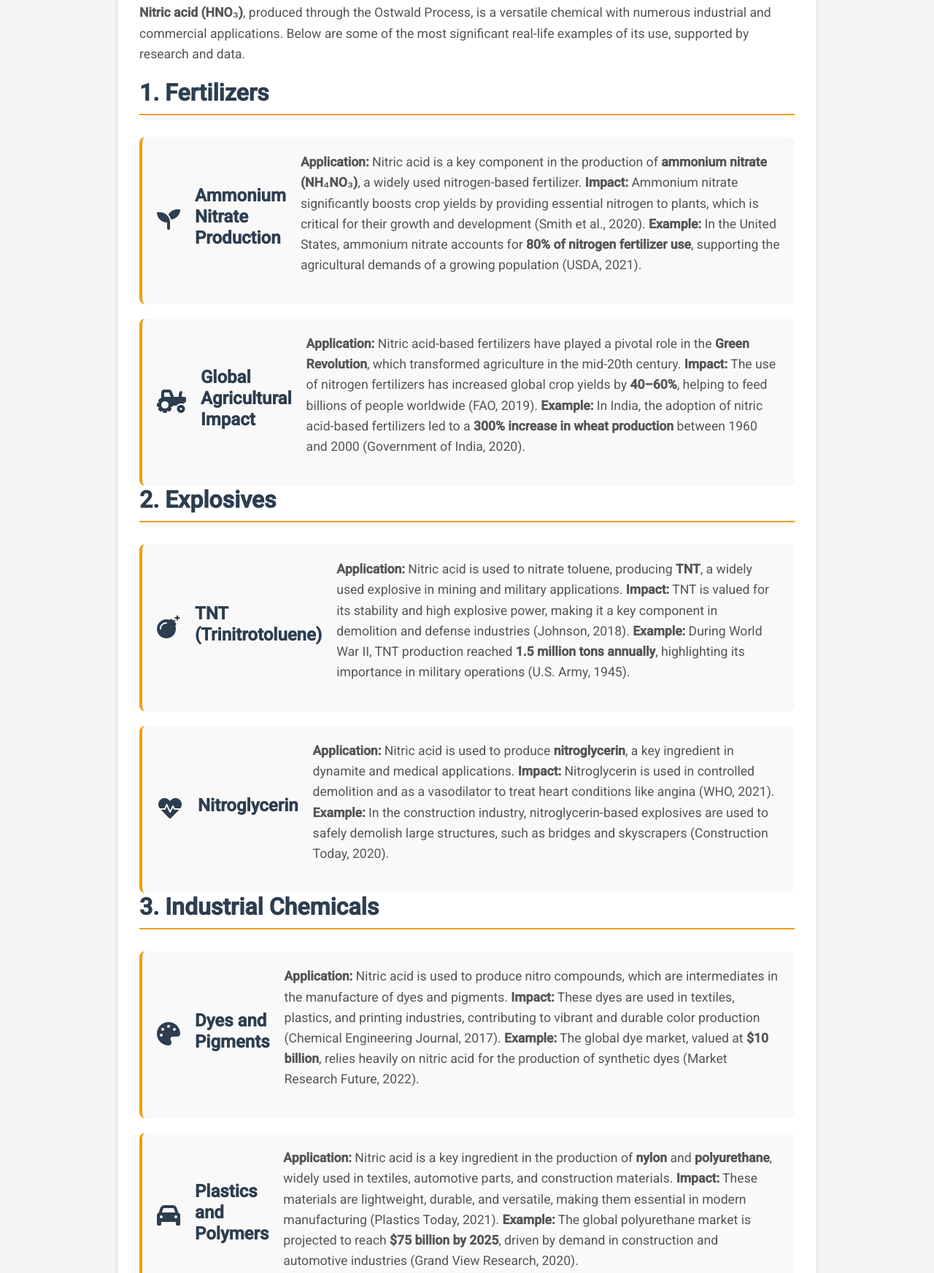
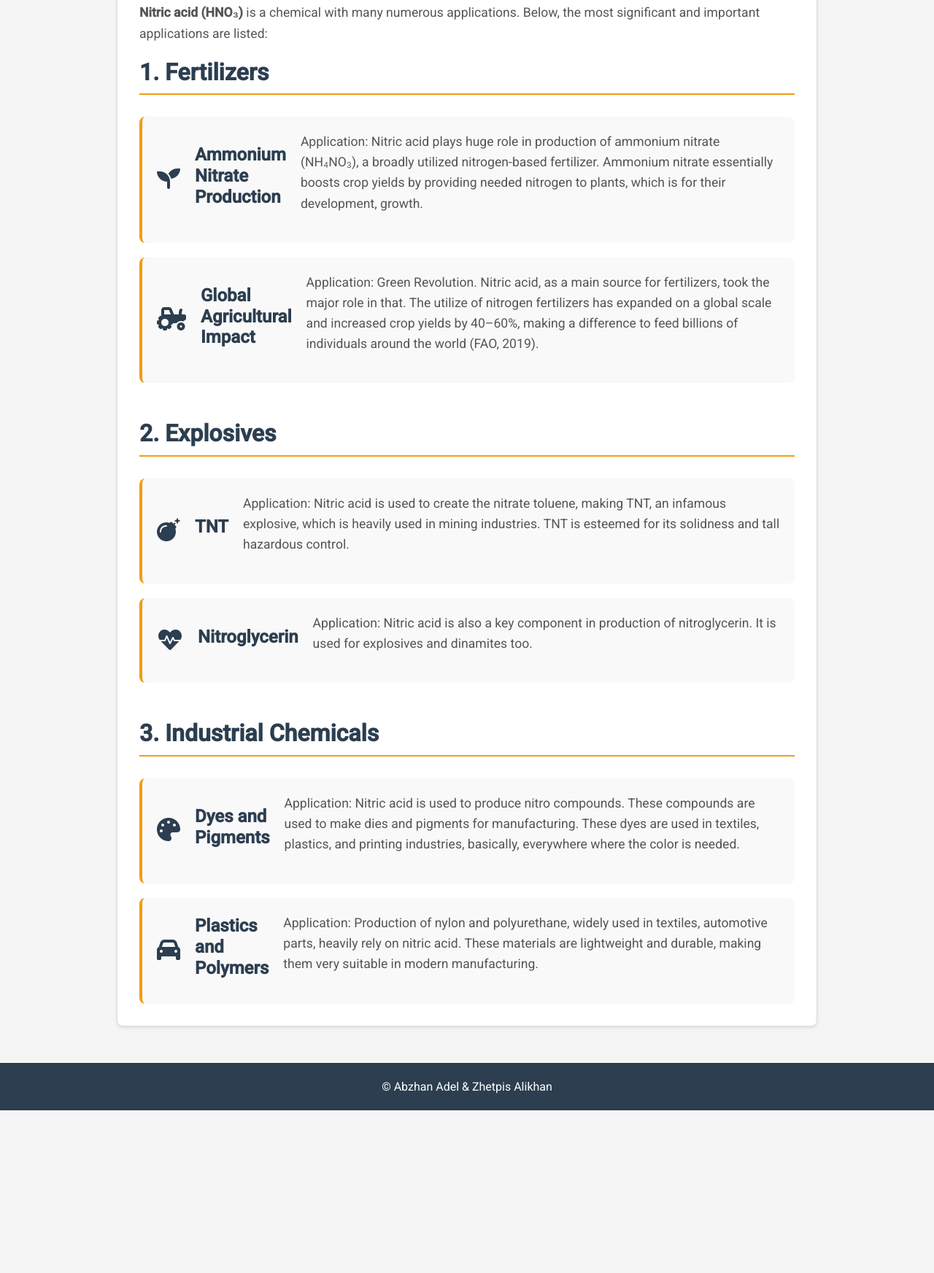
Before and after one commit to Austerl1tzz/chemistryFinal, a plain HTML site: page examples.html in a window 1280 px wide. Shown: the part 307-2052 px from the top of the page at 73% size. After the commit the page ends 1829 px from the top, so only its background shows below. Drawn offline with nearby package versions, Linux system fonts and the light colour scheme.

Commit message:
changeduzheustal

```diff
--- a/examples.html
+++ b/examples.html
@@ -27,18 +27,18 @@
     <main>
         <section class="content">
             <h1 style="font-weight: 900;">Real-Life Examples of Nitric Acid Applications</h1>
-            <p><strong>Nitric acid (HNO₃)</strong>, produced through the Ostwald Process, is a versatile chemical with numerous industrial and commercial applications. Below are some of the most significant real-life examples of its use, supported by research and data.</p>
+            <p><strong>Nitric acid (HNO₃)</strong> is a chemical with many numerous applications. Below, the most significant and important applications are listed:</p>
 
             <h2>1. Fertilizers</h2>
-            <div class="examples">
+            <div class="examples" style="margin-bottom: 50px;">
                 <div class="example">
                     <div class="icon">
                         <i class="fas fa-seedling"></i>
                     </div>
                     <h3>Ammonium Nitrate Production</h3>
-                    <p><strong>Application:</strong> Nitric acid is a key component in the production of <strong>ammonium nitrate (NH₄NO₃)</strong>, a widely used nitrogen-based fertilizer.
-                    <strong>Impact:</strong> Ammonium nitrate significantly boosts crop yields by providing essential nitrogen to plants, which is critical for their growth and development (Smith et al., 2020).
-                    <strong>Example:</strong> In the United States, ammonium nitrate accounts for <strong>80% of nitrogen fertilizer use</strong>, supporting the agricultural demands of a growing population (USDA, 2021).</p>
+                    <p>Application: Nitric acid plays huge role in production of ammonium nitrate (NH₄NO₃), a broadly
+                        utilized nitrogen-based fertilizer. Ammonium nitrate essentially boosts crop yields by providing needed
+                        nitrogen to plants, which is for their development, growth.</p>
                 </div>
 
                 <div class="example">
@@ -46,9 +46,10 @@
                         <i class="fas fa-tractor"></i>
                     </div>
                     <h3>Global Agricultural Impact</h3>
-                    <p><strong>Application:</strong> Nitric acid-based fertilizers have played a pivotal role in the <strong>Green Revolution</strong>, which transformed agriculture in the mid-20th century.
-                    <strong>Impact:</strong> The use of nitrogen fertilizers has increased global crop yields by <strong>40–60%</strong>, helping to feed billions of people worldwide (FAO, 2019).
-                    <strong>Example:</strong> In India, the adoption of nitric acid-based fertilizers led to a <strong>300% increase in wheat production</strong> between 1960 and 2000 (Government of India, 2020).</p>
+                    <p>Application: Green Revolution. Nitric acid, as a main source for fertilizers,
+                        took the major role in that. The utilize of nitrogen fertilizers
+                        has expanded on a global scale and increased crop yields by 40–60%, making a difference
+                        to feed billions of individuals around the world (FAO, 2019).</p>
                 </div>
             </div>
 
@@ -58,20 +59,18 @@
                     <div class="icon">
                         <i class="fas fa-bomb"></i>
                     </div>
-                    <h3>TNT (Trinitrotoluene)</h3>
-                    <p><strong>Application:</strong> Nitric acid is used to nitrate toluene, producing <strong>TNT</strong>, a widely used explosive in mining and military applications.
-                    <strong>Impact:</strong> TNT is valued for its stability and high explosive power, making it a key component in demolition and defense industries (Johnson, 2018).
-                    <strong>Example:</strong> During World War II, TNT production reached <strong>1.5 million tons annually</strong>, highlighting its importance in military operations (U.S. Army, 1945).</p>
+                    <h3>TNT</h3>
+                    <p>Application: Nitric acid is used to create the nitrate toluene, making
+                        TNT, an infamous explosive, which is heavily used in mining industries. TNT is esteemed for its solidness and tall hazardous control.</p>
                 </div>
 
-                <div class="example">
+                <div class="example" style="margin-bottom: 50px;">
                     <div class="icon">
                         <i class="fas fa-heartbeat"></i>
                     </div>
                     <h3>Nitroglycerin</h3>
-                    <p><strong>Application:</strong> Nitric acid is used to produce <strong>nitroglycerin</strong>, a key ingredient in dynamite and medical applications.
-                    <strong>Impact:</strong> Nitroglycerin is used in controlled demolition and as a vasodilator to treat heart conditions like angina (WHO, 2021).
-                    <strong>Example:</strong> In the construction industry, nitroglycerin-based explosives are used to safely demolish large structures, such as bridges and skyscrapers (Construction Today, 2020).</p>
+                    <p>Application: Nitric acid is also a key component in production of nitroglycerin.
+                        It is used for explosives and dinamites too. </p>
                 </div>
             </div>
 
@@ -82,9 +81,10 @@
                         <i class="fas fa-palette"></i>
                     </div>
                     <h3>Dyes and Pigments</h3>
-                    <p><strong>Application:</strong> Nitric acid is used to produce nitro compounds, which are intermediates in the manufacture of dyes and pigments.
-                    <strong>Impact:</strong> These dyes are used in textiles, plastics, and printing industries, contributing to vibrant and durable color production (Chemical Engineering Journal, 2017).
-                    <strong>Example:</strong> The global dye market, valued at <strong>$10 billion</strong>, relies heavily on nitric acid for the production of synthetic dyes (Market Research Future, 2022).</p>
+                    <p>Application: Nitric acid is used to produce nitro compounds.
+                        These compounds are used to make dies and pigments for manufacturing.
+                        These dyes are used in textiles, plastics, and printing industries, basically,
+                        everywhere where the color is needed.</p>
                 </div>
 
                 <div class="example">
@@ -92,9 +92,9 @@
                         <i class="fas fa-car"></i>
                     </div>
                     <h3>Plastics and Polymers</h3>
-                    <p><strong>Application:</strong> Nitric acid is a key ingredient in the production of <strong>nylon</strong> and <strong>polyurethane</strong>, widely used in textiles, automotive parts, and construction materials.
-                    <strong>Impact:</strong> These materials are lightweight, durable, and versatile, making them essential in modern manufacturing (Plastics Today, 2021).
-                    <strong>Example:</strong> The global polyurethane market is projected to reach <strong>$75 billion by 2025</strong>, driven by demand in construction and automotive industries (Grand View Research, 2020).</p>
+                    <p>Application: Production of nylon and polyurethane, widely used in textiles, automotive parts, heavily rely on nitric acid.
+                       These materials are lightweight and durable, making them very suitable
+                       in modern manufacturing.</p>
                 </div>
             </div>
 
```
Also changed, not shown: history.html (+0 -25 lines).
